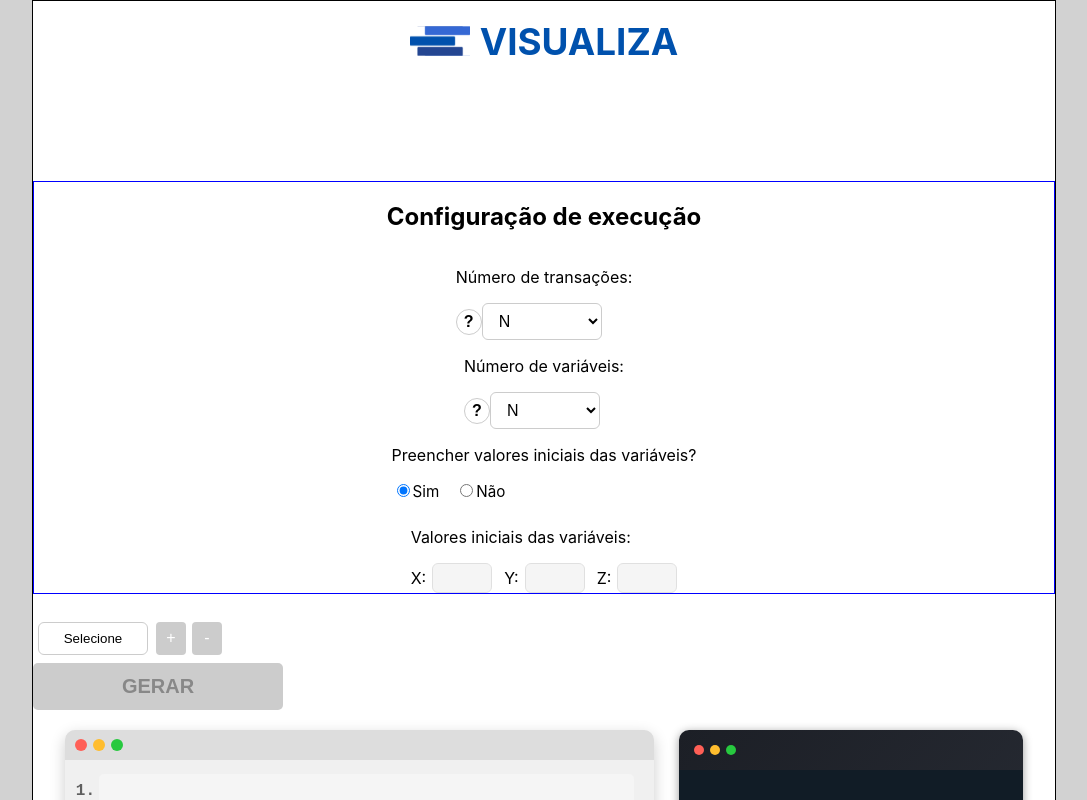
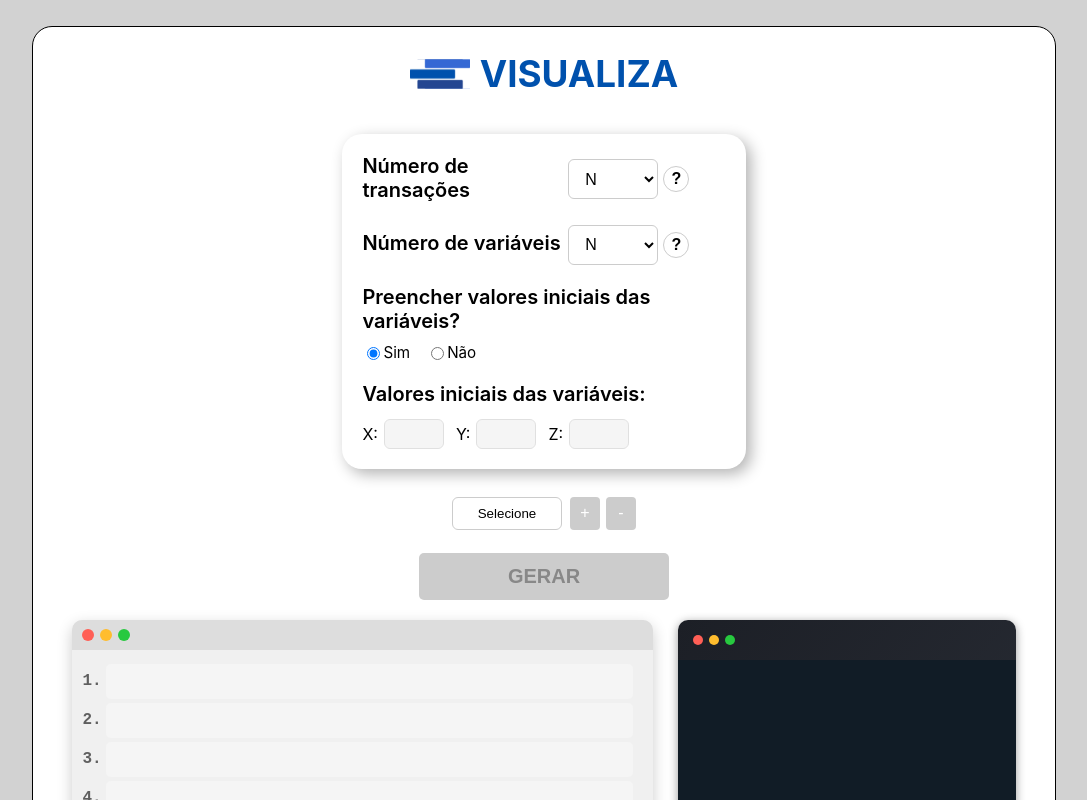
Before and after one commit to Kadu-Santos/controle-concorrencia-app, a React (Create React App) app: page /RunPage in a window 1280 px wide. Shown: the top 800 px of the page, without its empty margins (96-1183 px from the left). Built offline with nearby package versions, Linux system fonts and the light colour scheme.

Commit message:
feat: Run Page New Design

```diff
--- a/src/components/NumericDropdown/NumericDropdown.js
+++ b/src/components/NumericDropdown/NumericDropdown.js
@@ -1,7 +1,7 @@
 import React from 'react';
 import './NumericDropdown.css';
 
-function NumericDropdown({ opcoes, onChange, largura = '120px' }) {
+function NumericDropdown({ opcoes, onChange, largura = '90px', altura = '40px' }) {
     const handleChange = (e) => {
         const valorSelecionado = parseInt(e.target.value);
         onChange(valorSelecionado);
@@ -12,7 +12,7 @@ function NumericDropdown({ opcoes, onChange, largura = '120px' }) {
             className="dropdown"
             onChange={handleChange}
             defaultValue=""
-            style={{ width: largura }}
+            style={{ width: largura, height: altura}}
         >
             <option value="" disabled>N</option>
             {opcoes.map((opcao, index) => {
--- a/src/components/Toggle/Toggle.css
+++ b/src/components/Toggle/Toggle.css
@@ -6,9 +6,13 @@
   display: flex;
   gap: 1rem;
   margin-top: 5px;
+  align-items: center;
 }
 
 .radio-group label {
+  display: flex;
   font-size: 0.95rem;
   cursor: pointer;
+  align-items: center;
+  justify-content: center;
 }
--- a/src/screens/RunPage/RunPage.css
+++ b/src/screens/RunPage/RunPage.css
@@ -1,32 +1,97 @@
 .runPage-container {
   justify-content: center;
   align-items: center;
-  margin: auto;
+  margin: 2% auto;
   background-color: #ffffff;
   width: 80%;
   border: 1px solid black;
+  border-radius: 20px;
+  padding: 7px;
+}
+
+.container {
+  width: 100%;
+  /* border: 1px solid orange; */
+  display: flex;
+  align-items: center;
+  justify-content: center;
 }
 
 .container-values {
   display: flex;
-  justify-content: center;
+  justify-content: start;
   align-items: center;
-  flex-direction: column;
-  border: 1px solid blue;
+  flex-direction: row;
+  /* border: 2px solid grey; */
+  border-radius: 20px;
+  flex-wrap: wrap;
+  width: 40%;
+  gap: 20px;
+  padding: 20px;
+   box-shadow: 5px 5px 15px rgba(0, 0, 0, 0.3);
 }
 
-.container-values  {
+.container-values .insert-content {
+  display: flex;
+  gap: 5px;
+  justify-content: space-between;
+  align-items: center;
+  /* border: 1px solid red; */
+  width: 90%;
+}
+
+.container-values .insert-content .content-option {
+  display: flex;
+  align-items: center;
+  gap: 5px;
+}
+
+.label {
+  margin: 0;
+  margin-bottom: 3px;
+  font-size: 20px;
+  font-weight: 600;
+}
+
+.toggle-values {
+  display: flex;
+  /* border: 1px solid blue ; */
+  align-items: start;
+  gap: 2px;
+  flex-direction: column;
+  margin-bottom: -10px;
+}
+
+.variables-values {
+  display: flex;
+  gap: 10px;
+  align-items: start;
+  /* border: 1px solid red; */
+  flex-direction: column;
+
+}
+
+.dropdown-main {
+  display: flex;
+  /* border: 1px solid black; */
+  flex-direction: column;
+  align-items: center;
+  gap: 15px;
+
 }
 
 .dropdowns-container {
-    display: flex;
-    flex-wrap: wrap;
-    margin-top: 20px;
-    align-items: center;
+  display: flex;
+  flex-wrap: wrap;
+  margin-top: 20px;
+  align-items: center;
+  /* border: 1px solid royalblue; */
+  width: fit-content;
+
 }
 
 .dropdown-item {
-    display: flex;
+  display: flex;
 }
 
 .Excution {
@@ -36,3 +101,14 @@
   gap: 25px;
   margin: 20px;
 }
+
+.execution-label {
+  display: flex;
+  /* border: 1px solid black; */
+  flex-direction: column;
+  gap: 20px;
+}
+
+.execution-label p {
+  margin-left: 4%;
+}
--- a/src/screens/RunPage/RunPage.js
+++ b/src/screens/RunPage/RunPage.js
@@ -136,32 +136,45 @@ function RunPage() {
 
   return (
     <div className="runPage-container">
+      <div className="not" style={{ marginBottom: -80 }}>
         <Logo />
+      </div>
 
+      <div className="container">
         <div className="container-values">
-        <h2>Configuração de execução</h2>
+          {/* <h2>Configuração de execução</h2> */}
 
           <div className="insert-content">
-          <p>Número de transações:</p>
-          <HintButton texto="Aqui você pode visualizar detalhes do controle de concorrência." />
+            <p className="label">Número de transações </p>
+
+            <div className="content-option">
               <NumericDropdown
                 opcoes={nOpTransacao}
                 onChange={(v) => setNumTransacoes(parseInt(v))}
               />
+              <HintButton
+                className="hint-button"
+                texto="Aqui você pode visualizar detalhes do controle de concorrência."
+              />
+            </div>
           </div>
 
           <div className="insert-content">
-          <p>Número de variáveis:</p>
-          <HintButton texto="Número de variáveis" />
+            <p className="label">Número de variáveis </p>
+
+            <div className="content-option">
               <NumericDropdown
                 opcoes={nOpVarivavel}
                 onChange={(v) => setNumVariaveis(parseInt(v))}
-            largura="110px"
+                largura="90px"
               />
+              <HintButton className="hint-button" texto="Número de variáveis" />
+            </div>
           </div>
 
           <div className="toggle-values">
-          <p>Preencher valores iniciais das variáveis?</p>
+            <p className="label">Preencher valores iniciais das variáveis?</p>
+            <div className="toggle">
               <Toggle
                 valor={valor}
                 onChange={(novoValor) => {
@@ -172,12 +185,15 @@ function RunPage() {
                 }}
               />
             </div>
+          </div>
           <div className="variables-values">
-          <p>Valores iniciais das variáveis:</p>
+            <p className="label">Valores iniciais das variáveis:</p>
             <InputList quantidade={withNum} onChange={setValoresVariaveis} />
           </div>
         </div>
+      </div>
 
+      <div className="dropdown-main">
         <div className="dropdowns-container">
           {operacoes.map((opStr, i) => {
             const isOp = isOperacaoMatematica(opStr, numVariaveis);
@@ -227,6 +243,7 @@ function RunPage() {
           }}
           ativo={botaoAtivo}
         />
+      </div>
 
       <div className="Excution">
         <Table
@@ -240,13 +257,15 @@ function RunPage() {
 
       {console.log(format(operacoes, expressoes, numVariaveis))}
 
-      <p>Resultado da execução</p>
+      <div className="execution-label">
+        <p className="label">Resultado da execução</p>
 
         <ResultTable
           ativa={withNum}
           operacoes={format(operacoes, expressoes, numVariaveis)}
           valoresIniciais={valoresVariaveis}
         />
+      </div>
 
       <br />
       <br />
```
Lines whose indentation alone changed are shown as unchanged.
